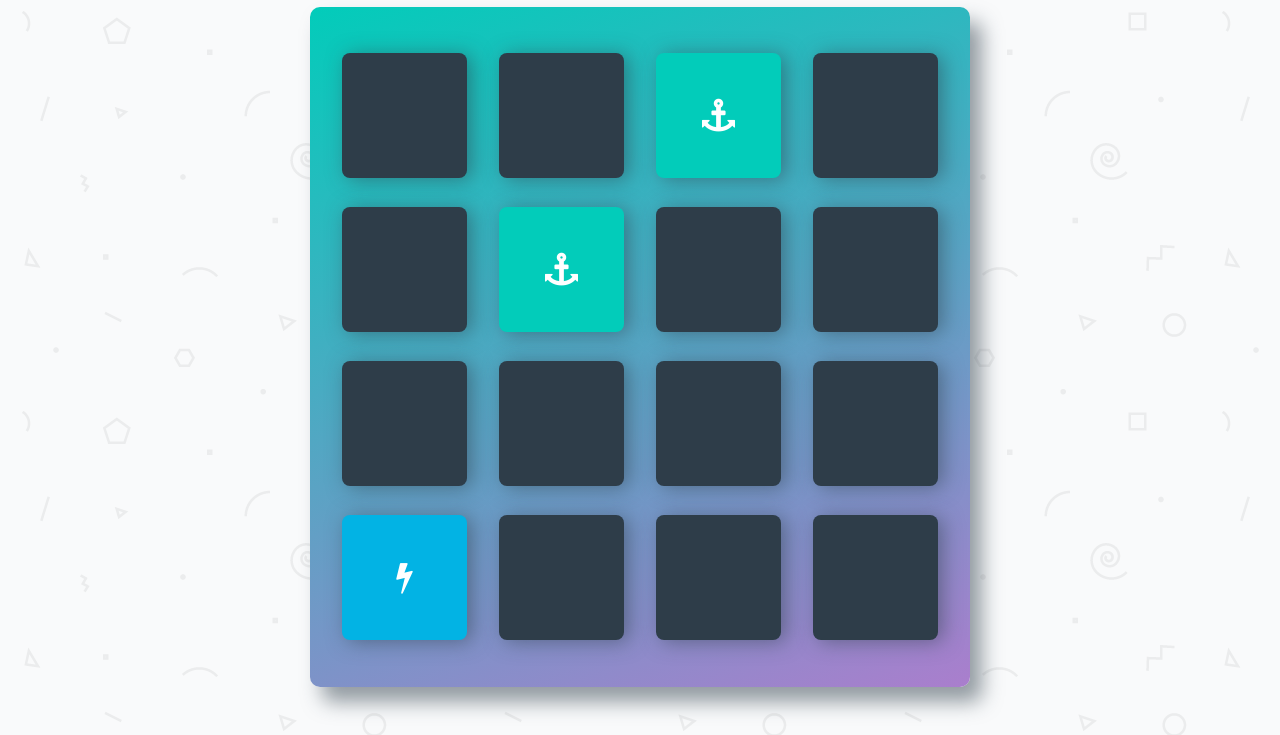
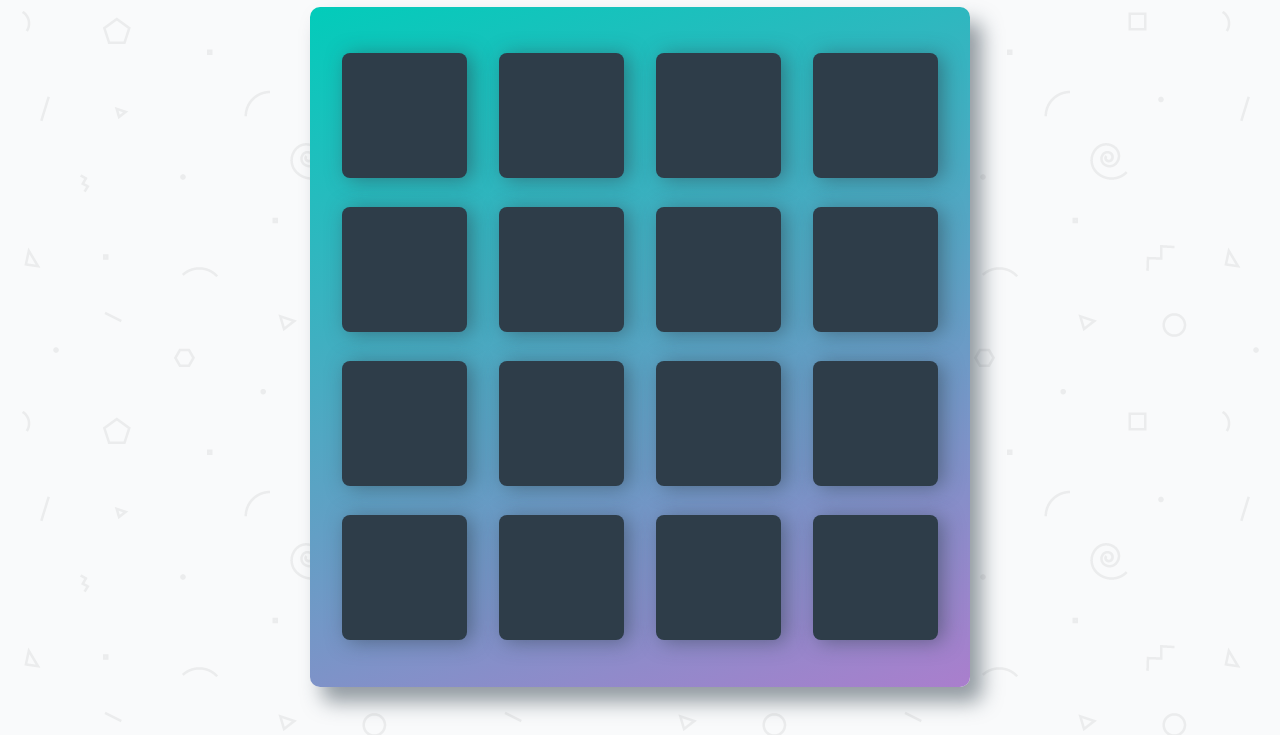
Before and after one commit to MoutesidouD/memory-game-project, a plain HTML site: page index.html in a window 1280 px wide. Shown: the part 108-843 px from the top of the page. Drawn offline with Linux system fonts and the light colour scheme; a web font is replaced by a local one.

Commit message:
Remove extra classes from cards

```diff
--- a/index.html
+++ b/index.html
@@ -37,7 +37,7 @@
             <li class="card">
                 <i class="fa fa-paper-plane-o"></i>
             </li>
-            <li class="card match">
+            <li class="card">
                 <i class="fa fa-anchor"></i>
             </li>
             <li class="card">
@@ -46,7 +46,7 @@
             <li class="card">
                 <i class="fa fa-cube"></i>
             </li>
-            <li class="card match">
+            <li class="card">
                 <i class="fa fa-anchor"></i>
             </li>
             <li class="card">
@@ -67,7 +67,7 @@
             <li class="card">
                 <i class="fa fa-bomb"></i>
             </li>
-            <li class="card open show">
+            <li class="card">
                 <i class="fa fa-bolt"></i>
             </li>
             <li class="card">
```
